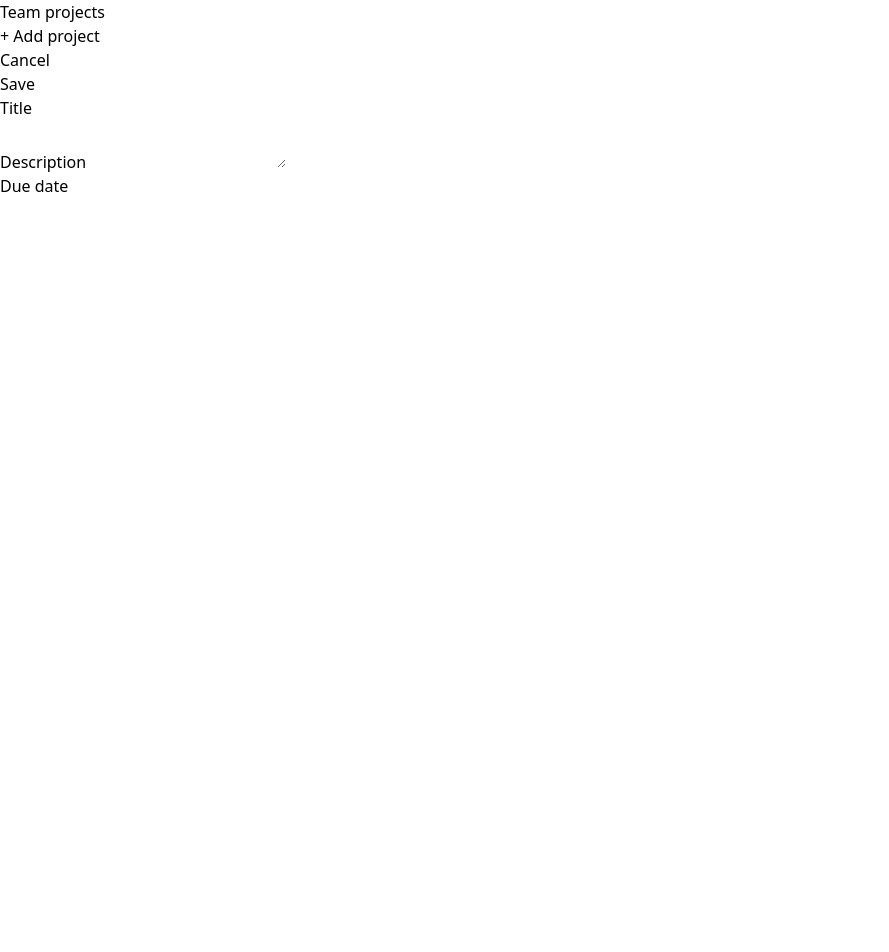
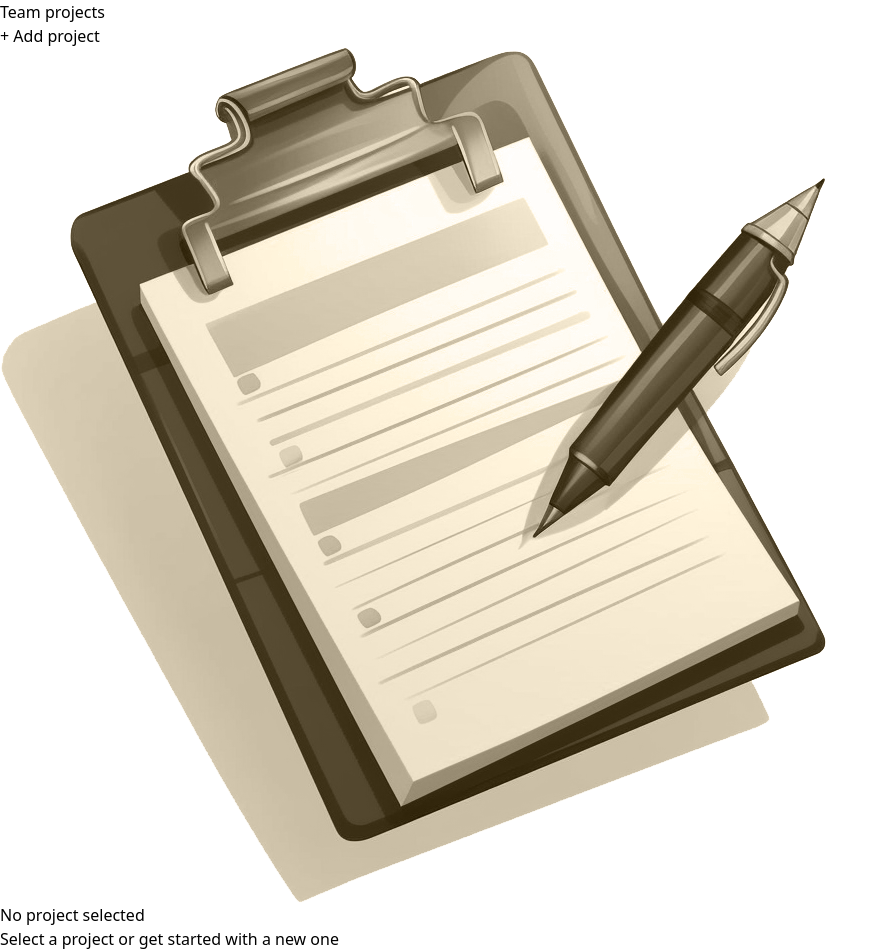
Before and after one commit to teejay327/project-managementV2, a React (Vite) app: page / in a window 1280 px wide. Shown: the top 952 px of the page, without its empty margins (0-889 px from the left). Before the commit the page ends 800 px from the top, so only its background shows below. Built offline with nearby package versions, Linux system fonts and the light colour scheme.

Commit message:
Added state logic for NoProjects and NewProjects components

```diff
--- a/src/App.jsx
+++ b/src/App.jsx
@@ -1,11 +1,34 @@
+import { useState } from 'react';
 import ProjectsSidebar from './components/ProjectsSidebar.jsx';
+import NoProjectSelected  from './components/NoProjectSelected.jsx';
 import NewProject from './components/NewProject.jsx';
 
 const App = () => {
+  const [projectsState, setProjectsState] = useState({
+    selectedProjectId: undefined,
+    projects: []
+  });
+
+  function handleAddProject() {
+    setProjectsState((prevState) => {
+      return {
+        ...prevState,
+        selectedProjectId: null,
+      }
+    })
+  };
+
+  let content;
+  if (projectsState.selectedProjectId === null) {
+    content = <NewProject />
+  } else if (projectsState.selectedProjectId === undefined) {
+    content = <NoProjectSelected onHandleAddProject={handleAddProject}/>
+  }
+
   return (
     <main className="h-screen my-8 flex gap-8">
-      <ProjectsSidebar />
-      <NewProject />
+      <ProjectsSidebar onHandleAddProject={handleAddProject}/>
+      { content }
     </main>
   );
 }
--- /dev/null
+++ b/src/components/NoProjectSelected.jsx
@@ -0,0 +1,24 @@
+import NoProjectImage from '../assets/no-projects.png';
+
+const NoProjectSelected = ({ onHandleAddProject }) => {
+
+  return (
+    <div className="mt-24 text-center w-2/3">
+      <img
+        src={NoProjectImage}
+        className="w-16 h-16 object-contain mx-auto"
+      />
+      <h2 className="text-xl font-bold text-stone-500 my-4">
+        No project selected
+      </h2>
+      <p className="text-stone-400 mb-4">
+        Select a project or get started with a new one
+      </p>
+      <p className="mt-8">
+        <button onClick={ onHandleAddProject }>Create a new project</button>
+      </p>
+    </div>
+  )
+};
+
+export default NoProjectSelected;
--- a/src/components/ProjectsSidebar.jsx
+++ b/src/components/ProjectsSidebar.jsx
@@ -1,10 +1,10 @@
 
-const ProjectsSidebar = () => {
+const ProjectsSidebar = ({ onHandleAddProject }) => {
 
     return (
       <aside className="w-1/3 px-8 py-16 bg-stone-800 text-stone-200 md:w-72 rounded-r-xl">
         <h2 className="mb-8 font-bold uppercase md:text-xl text-stone-200">Team projects</h2>
-        <button className="px-4 py-2 text-sm md:text-base rounded-md bg-stone-700 text-stone-400
+        <button onClick={ onHandleAddProject } className="px-4 py-2 text-sm md:text-base rounded-md bg-stone-700 text-stone-400
            hover:bg-stone-500">
           + Add project
         </button>
```
